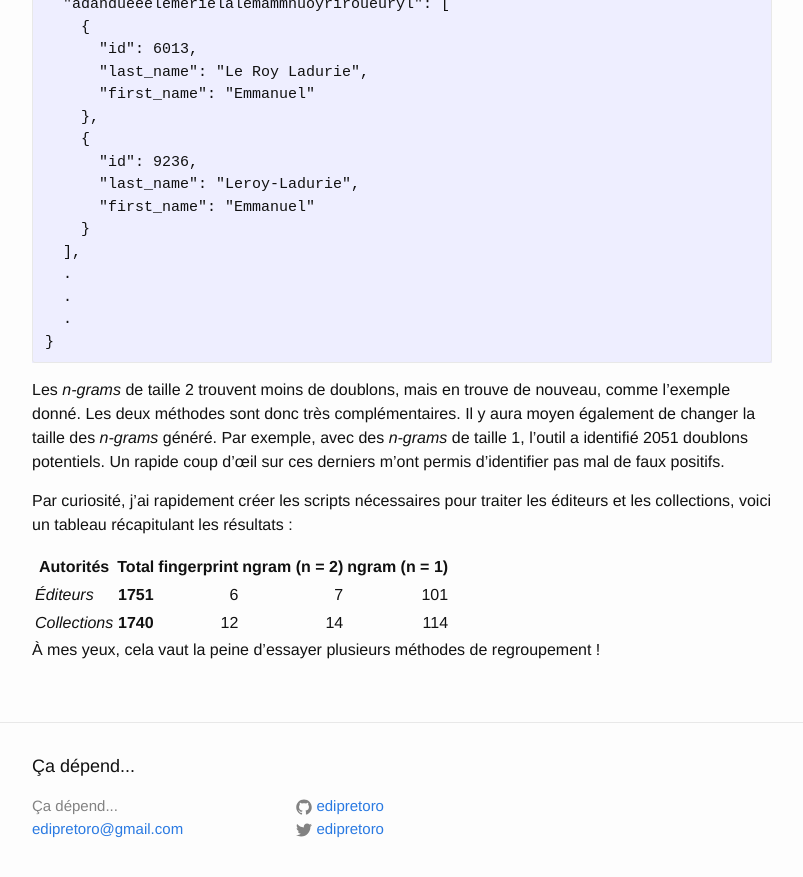
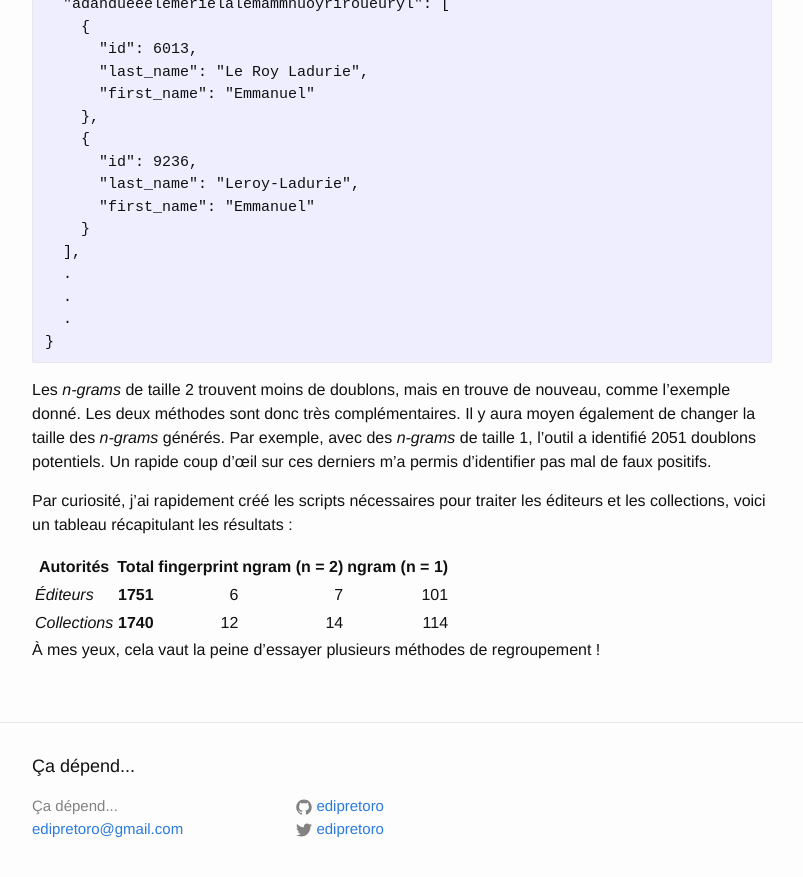
Before and after one commit to edipretoro/edipretoro.github.io, a Jekyll site: the page built from _posts/2020-12-10-ameliorer_les_donnees_de_son_catalogue_suite.md, in a window 1280 px wide and 900 px high, scrolled down 2555 px. Shown: the top 877 px of the window, without its empty margins (238-1041 px from the left). Built offline with Jekyll 4.4.1, drawn with Linux system fonts in a browser that asks for light colours; comment, search, counter and statistics services are not loaded; some of the changed text lies outside the part shown.

Commit message:
Fixing typos and errors

```diff
--- a/_posts/2020-12-10-ameliorer_les_donnees_de_son_catalogue_suite.md
+++ b/_posts/2020-12-10-ameliorer_les_donnees_de_son_catalogue_suite.md
@@ -141,11 +141,11 @@ We have 21 authors possibly duplicated.
 Les *n-grams* de taille 2 trouvent moins de doublons, mais en trouve
 de nouveau, comme l'exemple donné. Les deux méthodes sont donc très
 complémentaires. Il y aura moyen également de changer la taille des
-*n-grams* généré. Par exemple, avec des *n-grams* de taille 1, l'outil
-a identifié 2051 doublons potentiels. Un rapide coup d'œil sur ces
-derniers m'ont permis d'identifier pas mal de faux positifs.
+*n-grams* générés. Par exemple, avec des *n-grams* de taille 1,
+l'outil a identifié 2051 doublons potentiels. Un rapide coup d'œil sur
+ces derniers m'a permis d'identifier pas mal de faux positifs.
 
-Par curiosité, j'ai rapidement créer les scripts nécessaires pour
+Par curiosité, j'ai rapidement créé les scripts nécessaires pour
 traiter les éditeurs et les collections, voici un tableau récapitulant
 les résultats :
 
```
Also changed, not shown: other parts of _posts/2020-12-10-ameliorer_les_donnees_de_son_catalogue_suite.md (+1 -1 lines).
